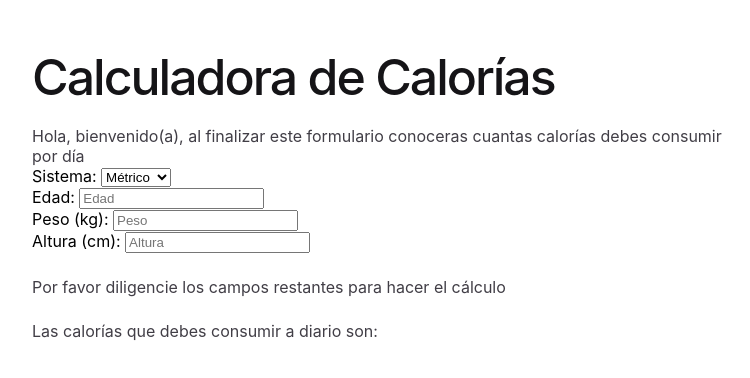
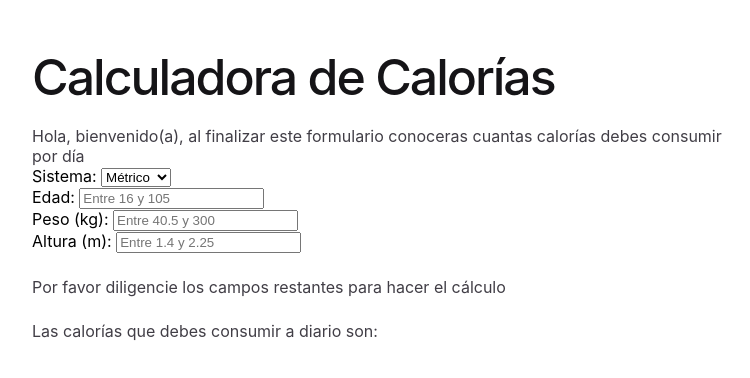
Before and after one commit to AndersonDavidPC/calories, an Angular app: page / in a window 1280 px wide. Shown: the top 378 px of the page, without its empty margins (258-1008 px from the left). Built offline with nearby package versions, Linux system fonts and the light colour scheme.

Commit message:
Capturando variables y convirtiendo a sist imperial

```diff
--- a/src/app/app.component.html
+++ b/src/app/app.component.html
@@ -168,30 +168,32 @@
 <main class="main">
   <div class="content">
     <div class="left-side">
-      <h1>Calculadora de Calorías</h1>
+      <h1>{{title}}</h1>
       <p>Hola, bienvenido(a), al finalizar este formulario conoceras cuantas calorías debes consumir por día</p>
     </div>
     <div>
       <form>
         <div>
           <label for="metrix">Sistema: </label>
-          <select id="metrix" name="metrix">
+          <select id="metrix" name="metrix" (change)="handleSelectionChange($event)">
             <option value="metric">Métrico</option>
             <option value="imperial">Imperial</option>
           </select>
         </div>
         <div>
           <div>
-            <label for="age" aria-required="true">Edad: </label>
-            <input type="number" id="age" placeholder="Edad" name="age">
-          </div>
-          <div>
-            <label for="weight" aria-required="true">Peso (kg): </label>
-            <input type="number" id="weight" placeholder="Peso" name="weight">
-          </div>
-          <div>
-            <label for="height">Altura (cm): </label>
-            <input type="number" id="height" placeholder="Altura" name="height">
+            <div>
+              <label for="age">Edad: </label>
+              <input type="number" id="age" placeholder="Entre {{ min_age }} y {{ max_age }}" name="age" (input)="handleInputChange($event)">
+            </div>
+            <div>
+              <label for="weight">Peso ({{ weight_unit }}): </label>
+              <input type="number" id="weight" placeholder="Entre {{ min_weight }} y {{ max_weight }}" name="weight" (input)="handleInputChange($event)">
+            </div>
+            <div>
+              <label for="height">Altura ({{ height_unit }}): </label>
+              <input type="number" id="height" placeholder="Entre {{ min_height }} y {{ max_height }}" name="height" (input)="handleInputChange($event)">
+            </div>
           </div>
         </div>
       </form>
--- a/src/app/app.component.ts
+++ b/src/app/app.component.ts
@@ -9,5 +9,59 @@ import { RouterOutlet } from '@angular/router';
   styleUrl: './app.component.css'
 })
 export class AppComponent {
-  title = 'calories';
+  title = 'Calculadora de Calorías';
+  // Variables para calculadora de calorias
+  weight: number = 0;
+  height: number = 0;
+  age: number = 0;
+  calories: number = 0;
+
+  // Apoyo visual usuario
+  weight_unit: string = 'kg';
+  height_unit: string = 'm';
+  min_weight: number = 40.5;
+  max_weight: number = 300;
+  min_height: number = 1.40;
+  max_height: number = 2.25;
+  min_age: number = 16;
+  max_age: number = 105;
+
+  handleSelectionChange(event: Event){
+    const select = event.target as HTMLSelectElement;
+    const value = select.value;
+    if (value === 'metric') {
+      this.weight_unit = 'kg';
+      this.height_unit = 'm';
+      this.min_weight = 40.5;
+      this.max_weight = 300;
+      this.min_height = 1.40;
+      this.max_height = 2.25;
+    } else if (value === 'imperial') {
+      this.weight_unit = 'lb';
+      this.height_unit = 'in';
+      this.min_weight = 89.29;
+      this.max_weight = 661.39;
+      this.min_height = 55.12;
+      this.max_height = 88.58;
+    }
+  }
+
+  handleInputChange(event: Event){
+    const input = event.target as HTMLInputElement;
+    const value = parseFloat(input.value);
+    if (input.id === 'weight') {
+      this.weight = (this.weight_unit === 'kg') ? this.kgToLb(value) : value;
+    } else if (input.id === 'height') {
+      this.height = (this.height_unit === 'm') ? this.mToIn(value) : value;
+    } else if (input.id === 'age') {
+      this.age = value;
+    }
+  }
+  //Captura siempre en sistema imperial debido a que el cálculo se hace en base a libras y pulgadas
+  kgToLb(kg: number): number {
+    return kg * 2.20462;
+  }
+  mToIn(m: number): number {
+    return m * 39.3701;
+  }
 }
```
